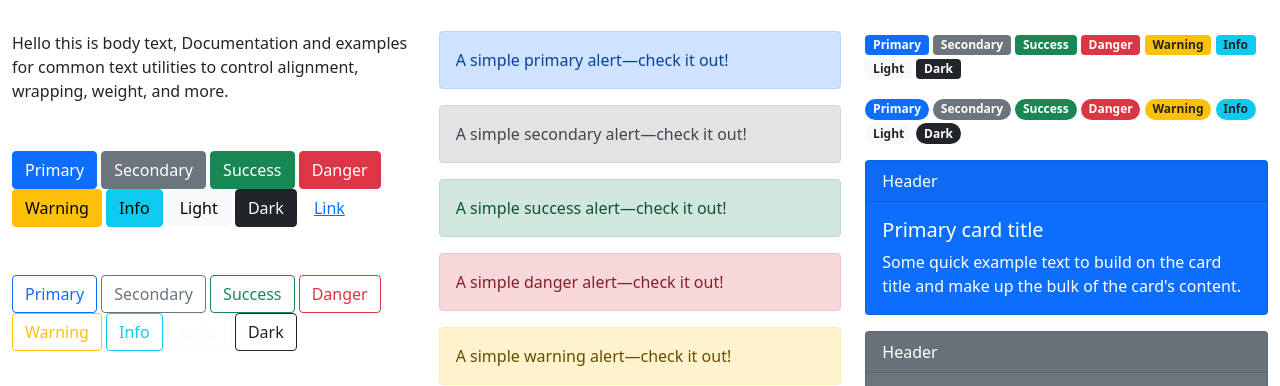
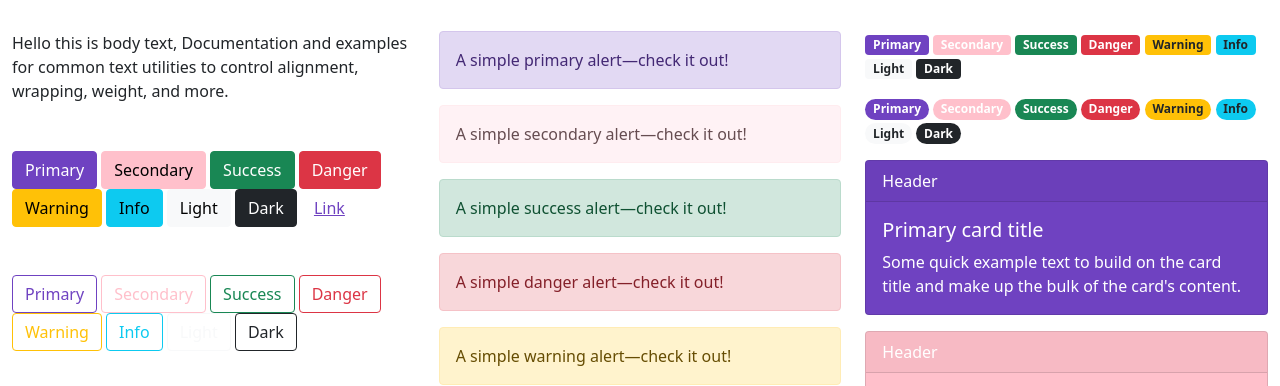
Before and after one commit to Narquil/Portfolio-prototype, a website: page theming-kit.html in a window 1280 px wide. Shown: the part 57-443 px from the top of the page. Drawn offline with nearby package versions, Linux system fonts and the light colour scheme.

```diff
--- a/app/scss/abstracts/_variables.scss
+++ b/app/scss/abstracts/_variables.scss
@@ -1,3 +1,8 @@
-//$primary: #6f42c1;
+// custom variables
+$primary: #6f42c1;
+$secondary: pink;
+
+// white and gray colors
+
 
 @import "../../../node_modules/bootstrap/scss/bootstrap.scss";
```
Also changed, not shown: dist/css/styles.css, dist/css/styles.min.css, images/intro/intro-section-illustration.png (added), images/services/service-1.png (added), images/services/service-2.png (added), images/services/service-3.png (added), 8 other files.
